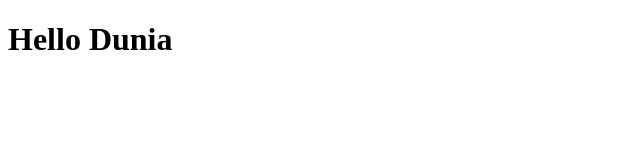
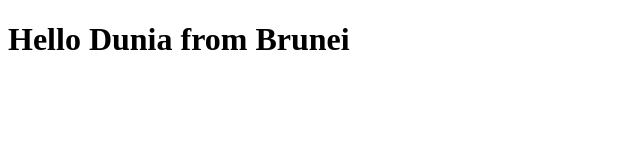
Before and after one commit to syahnur197/learn-git, a plain HTML site: page index.html in a window 1280 px wide. Shown: the whole page, without its empty margins (0-640 px from the left). Drawn offline with Linux system fonts and the light colour scheme.

Commit message:
tambah brunei

```diff
--- a/index.html
+++ b/index.html
@@ -6,7 +6,7 @@
 </head>
 <body>
 
-<h1>Hello Dunia</h1>
+<h1>Hello Dunia from Brunei</h1>
 
 </body>
 </html>
```
